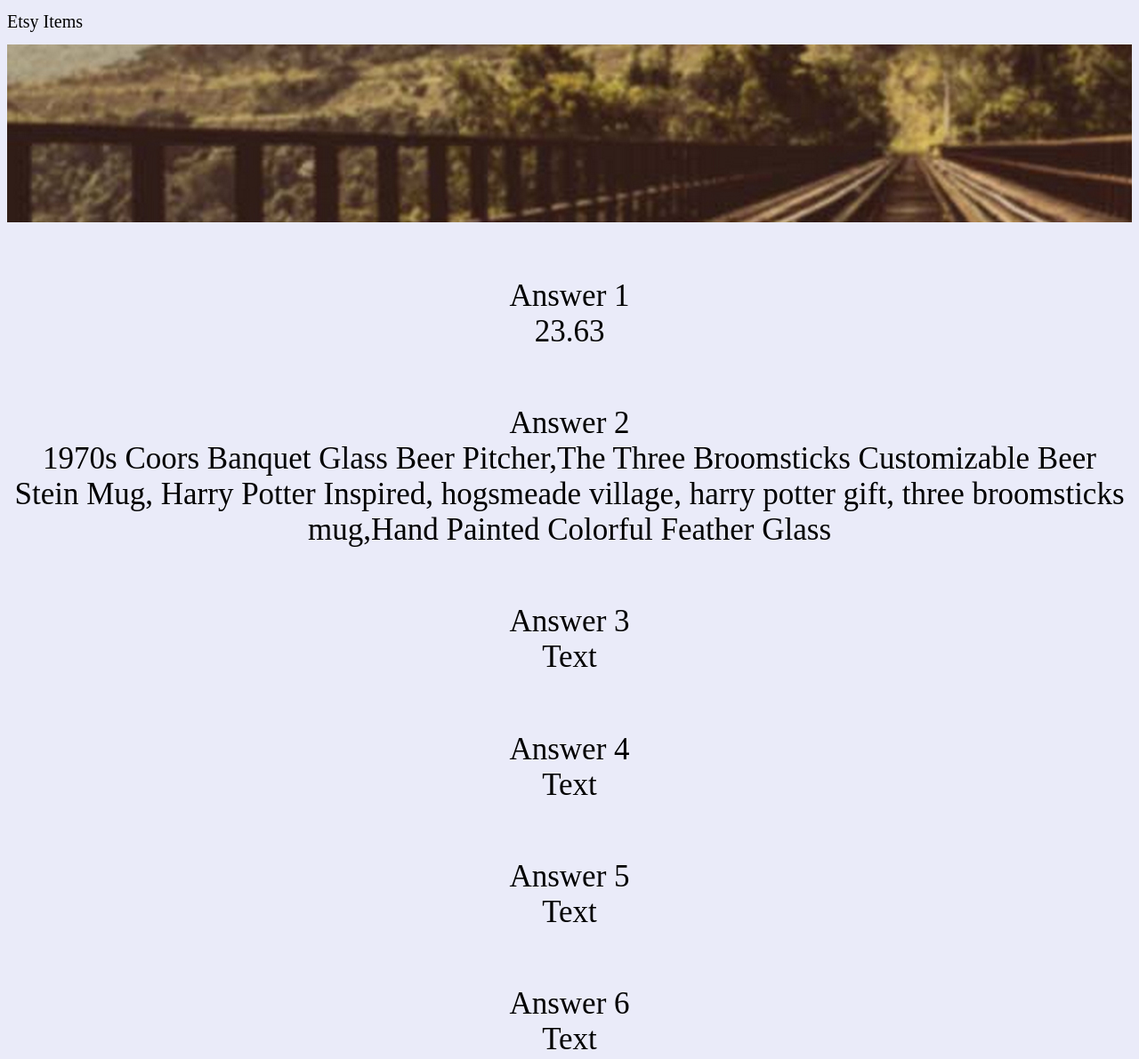
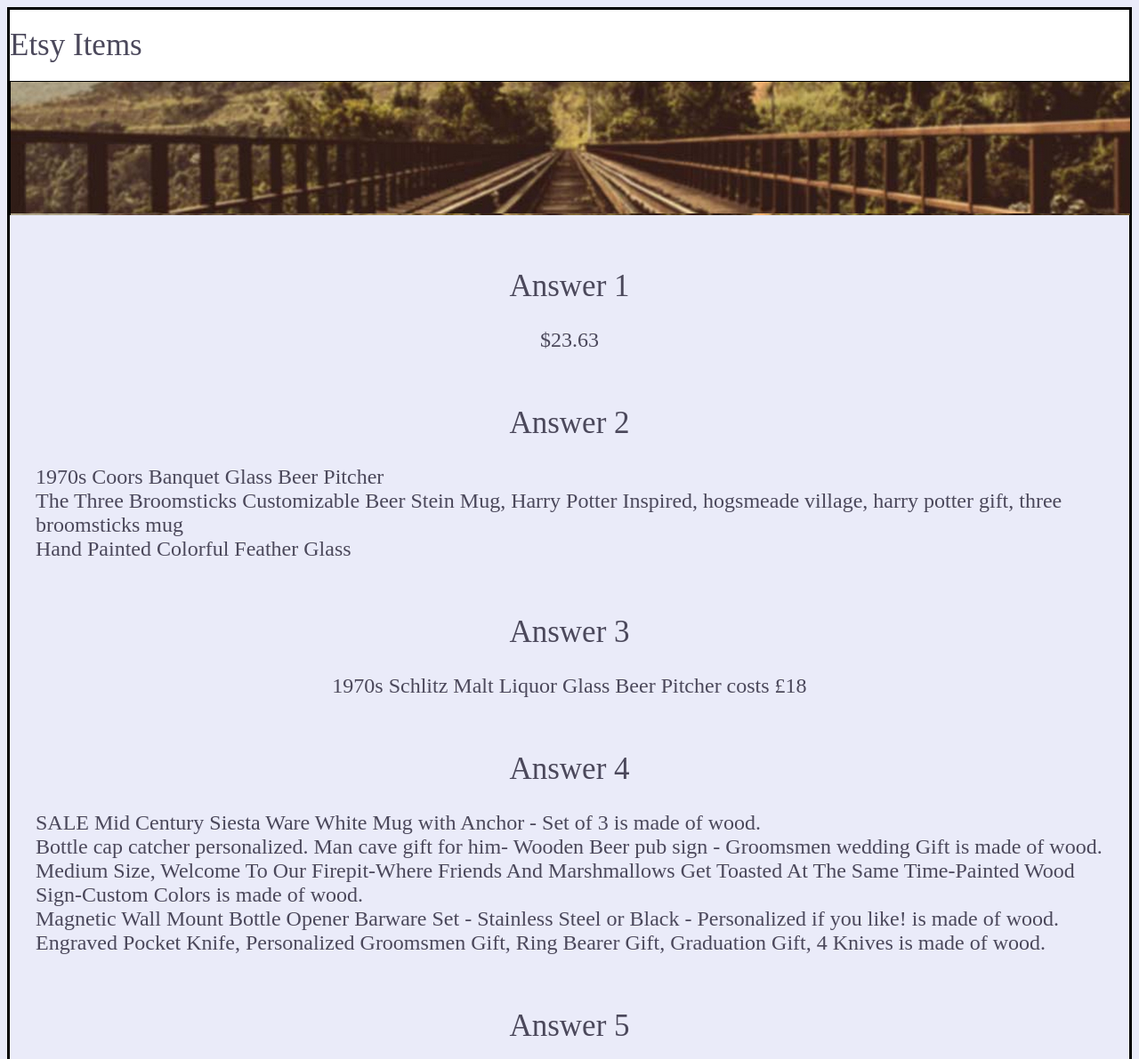
Before and after one commit to BenRL91/wknd_proj_2, a plain HTML site: page index.html in a window 1280 px wide. Shown: the top 1191 px of the page at 89% size. Drawn offline with Linux system fonts and the light colour scheme.

Commit message:
Styled and aligned page

```diff
--- a/index.html
+++ b/index.html
@@ -5,41 +5,48 @@
 	<title></title>
 </head>
 <body>
+	<h1 id='header'>Etsy Items</h1>
+<div class='banner'><!-- banner background image -->
+		</div>
 	<div class='wrapper'> <!-- page wrapper -->
-		<h1>Etsy Items</h1>
-		<div class='banner'><!-- banner background image -->
-		</div>
 		<div class ='answer_box'>
 			<span class='answer_text'>Answer 1</span>
+			<br>
 			<br>
 			<span class='return_box one'>Text</span>
 		</div>
 		<div class ='answer_box'>
 			<span class='answer_text'>Answer 2</span>
 			<br>
+			<br>
 			<span class='return_box two'>Text</span>
 		</div>
 		<div class ='answer_box'>
 			<span class='answer_text'>Answer 3</span>
+			<br>
 			<br>
 			<span class='return_box three'>Text</span>
 		</div>
 		<div class ='answer_box'>
 			<span class='answer_text'>Answer 4</span>
 			<br>
+			<br>
 			<span class='return_box four'>Text</span>
 		</div>
 		<div class ='answer_box'>
 			<span class='answer_text'>Answer 5</span>
+			<br>
 			<br>
 			<span class='return_box five'>Text</span>
 		</div>
 		<div class ='answer_box'>
 			<span class='answer_text'>Answer 6</span>
 			<br>
+			<br>
 			<span class='return_box six'>Text</span>
 		</div>
 	</div><!-- page wrapper -->
+<div class="footer"><span>&copy;</span>2016 Ben Lee</div>
 <script type="text/javascript" src="js/items.js"></script>
 <script type="text/javascript" src="js/main.js"></script>
 </body>
--- a/js/main.js
+++ b/js/main.js
@@ -38,8 +38,8 @@ function getGoodPrices(arr){
 			if (obj.currency_code === "USD"){
 			return obj.price > 14.00 && obj.price < 18.00}
 		}).map(function (obj){
-			return obj.title
-		})
+			return obj.title + "<br>"
+		}).join("")
 	}
 }
 
@@ -61,21 +61,21 @@ function gbpTitle(arr){
 	}
 }
 
-var gbpPrice = items.filter(function (obj){
-	if (obj['currency_code'] === "GBP") {
-		return obj
+// var gbpPrice = items.filter(function (obj){
+// 	if (obj['currency_code'] === "GBP") {
+// 		return obj
+// 	}
+// })[0].price
+
+function gbpPrice(arr){
+	if (arr.indexOf('Object' > -1)) {
+		return arr.filter(function (obj){
+			if (obj.currency_code === "GBP") {
+				return obj
+			}
+		})[0].price
 	}
-})[0].price
-
-// function gbpPrice(arr){
-// 	if (arr.indexOf('Object' > -1)) {
-// 		return arr.filter(function (obj){
-// 			if (obj.currency_code === "GBP") {
-// 				return obj
-// 			}
-// 		})[0].price
-// 	}
-// }
+}
 
 // Display list of items made of wood
 
@@ -87,18 +87,30 @@ var gbpPrice = items.filter(function (obj){
 // 	return obj.title
 // });
 
+// function listWoodenItems(arr){
+// 	if (arr.indexOf('Object' > -1)) {
+// 		return arr.filter(function (obj){
+// 			if (obj.materials.indexOf('wood') > -1){
+// 				return obj
+// 			}
+// 		}).map(function (obj){
+// 			return obj.title + " is made of wood." + "<br>"
+// 		}).pop()
+// 	}
+// }
+
+
 function listWoodenItems(arr){
 	if (arr.indexOf('Object' > -1)) {
 		return arr.filter(function (obj){
-			if (obj.materials.indexOf('wood') > -1) {
+			if (obj.materials.indexOf('wood') > -1){
 				return obj
 			}
 		}).map(function (obj){
-			return obj.title
-		});
+			return obj.title + " is made of wood." + "<br>"
+		}).join("")
 	}
 }
-
 //Which ones made of more than 8 mats,
 // display title, number of items,
 //and mats made of
@@ -119,8 +131,8 @@ function listItems8OrMore(arr){
 				return obj
 			}
 		}).map(function (obj){
-			return obj.title + " has " + obj.materials.length + " materials"
-		})
+			return "<div>" + obj.title + " has " + obj.materials.length + " materials " + "<br>" + obj.materials + "</div>" + "<br>"
+		}).join("")
 	}
 }
 
@@ -153,9 +165,9 @@ var three = document.querySelector('.three');
 var four = document.querySelector('.four');
 var five = document.querySelector('.five');
 var six = document.querySelector('.six');
-one.innerHTML = getAvg(items).toFixed(2)
-two.innerHTML = getGoodPrices(items);
+one.innerHTML = "$" + getAvg(items).toFixed(2)
+two.innerHTML = "<div>" + getGoodPrices(items) + "</div>";
 three.innerHTML = gbpTitle(items) + " costs &pound;" + gbpPrice(items)
-four.innerHTML = listWoodenItems(items)
-five.innerHTML = "<div>" + listItems8OrMore(items) + "</div>" + "<div>" + listMats1 + "</div>"+ listMats2
+four.innerHTML = "<div>" + listWoodenItems(items) + "</div>"
+five.innerHTML = "<div>" + listItems8OrMore(items) + "</div>"
 six.innerHTML = madeBySeller
--- a/sass/main.scss
+++ b/sass/main.scss
@@ -1,19 +1,48 @@
 body {
+	border: 3px solid black;
 	background-color: #EAEBF9;
 }
-
 .banner {
-	height: 200px;
+	height: 150px;
+	width: 100%;
 	background-image: url("../banner.jpg");
+	background-size: 100%;
+	border: 1px solid black;
+	border-bottom: none;
 }
 
 h1 {
 	font-weight: normal;
-	font-size: 20px;
+	color: #4b485b;
+	font-size: 35px;
+	background-color: white;
+	margin: 0;
+	padding: 20px 0px;
 }
 
 .answer_box {
-	font-size: 35px;
+	color: #4b485b;
+	font-size: 24px;
 	padding-top: 5%;
 	text-align: center;
+	.answer_text {
+		font-size: 35px;
+	}
 }
+
+div {
+	background-color: #EAEBF9;
+	margin: auto;
+	text-align: left;
+	width: 1200px;
+}
+.footer {
+	background-color: #443d50;
+	color: gray;
+	width: 100%;
+	text-align: center;
+	padding-top: 60px;
+	padding-bottom: 40px;
+	// margin-top: 50px;
+	font-size: 18px;
+}
```
Also changed, not shown: css/main.css.
